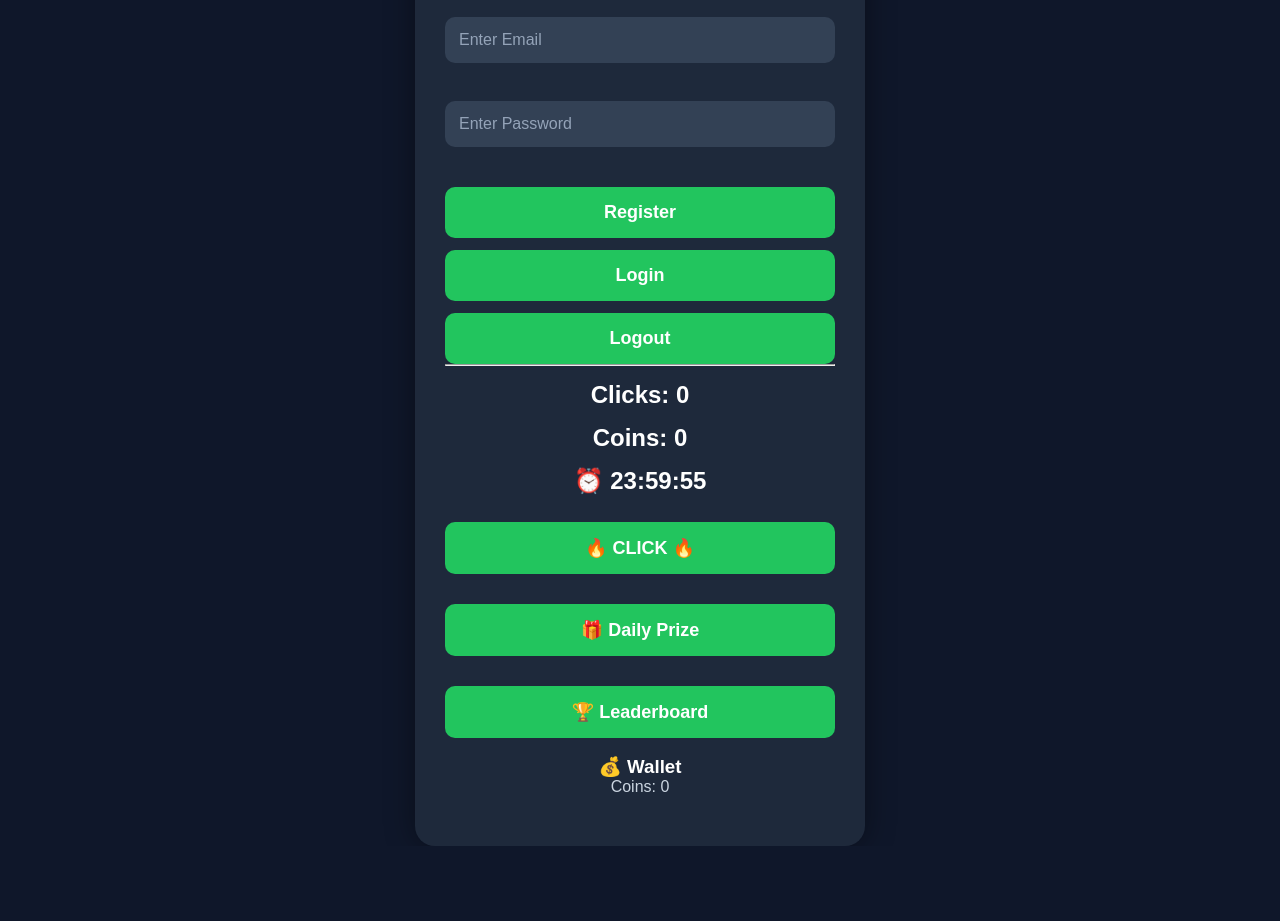
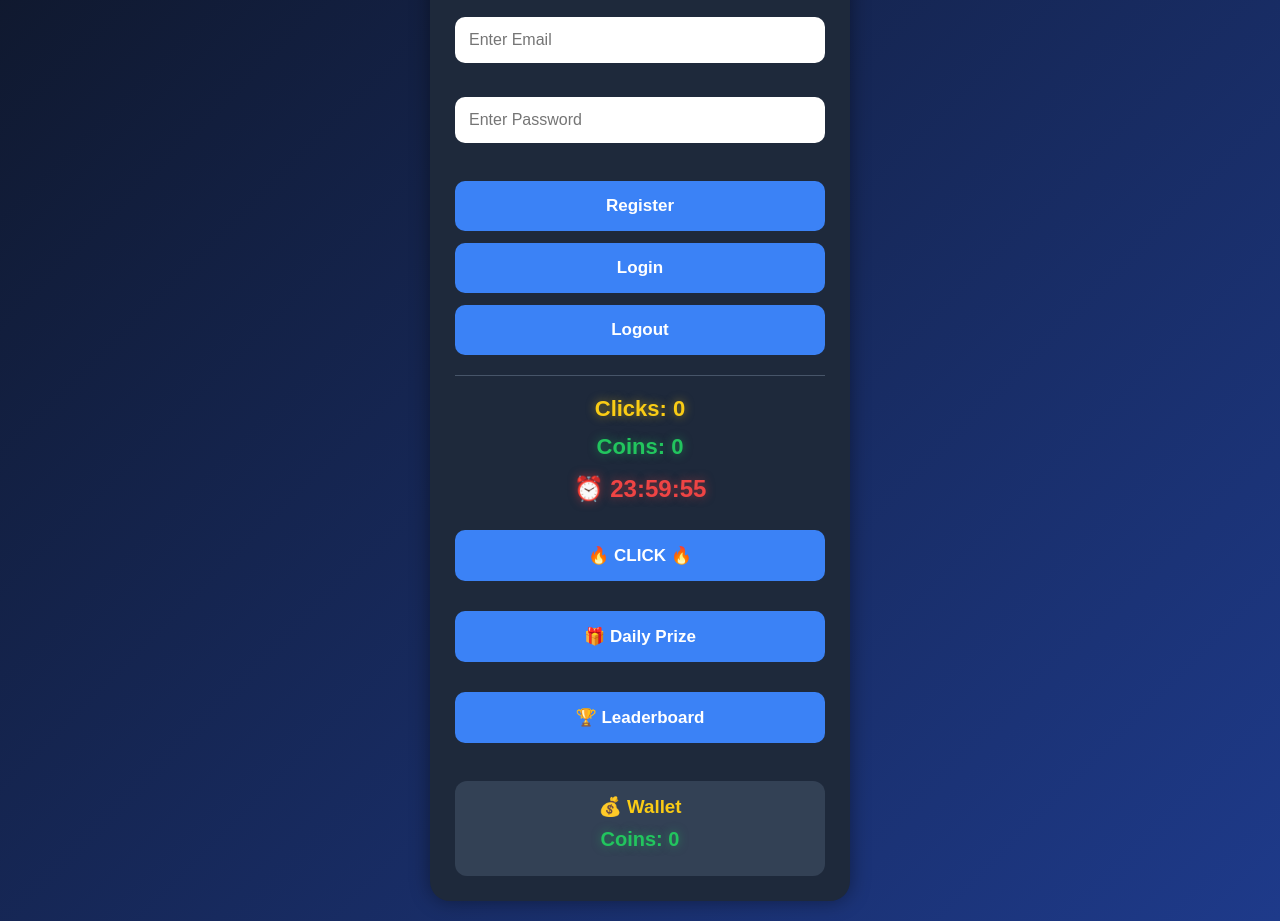
Before and after one commit to Yarkanofficial/clicker-ern-M, a plain HTML site: page index.html in a window 1280 px wide. Shown: the part 124-1045 px from the top of the page. Before the commit the page ends 970 px from the top, so only its background shows below. Drawn offline with Linux system fonts and the light colour scheme; no server answers.

Commit message:
Update style.css

```diff
--- a/style.css
+++ b/style.css
@@ -1,104 +1,139 @@
+/* ==========================
+   ClickArena M
+   Style Part 1
+========================== */
+
 *{
 margin:0;
 padding:0;
 box-sizing:border-box;
+font-family:Arial,sans-serif;
 }
 
 body{
 background:#0f172a;
-    color:#fff;
-    font-family:Arial,sans-serif;
+color:white;
 display:flex;
 justify-content:center;
 align-items:center;
 min-height:100vh;
+padding:20px;
 }
 
 .container{
-    width:90%;
-    max-width:450px;
+width:100%;
+max-width:420px;
 background:#1e293b;
-    padding:30px;
+padding:25px;
 border-radius:20px;
 text-align:center;
-    box-shadow:0 0 30px rgba(0,0,0,.4);
+box-shadow:0 0 20px rgba(0,0,0,.4);
 }
 
 h1{
-    font-size:32px;
-    margin-bottom:20px;
+font-size:30px;
+margin-bottom:15px;
+color:#38bdf8;
 }
 
 h2{
-    margin:15px 0;
+margin:12px 0;
+font-size:22px;
 }
 
 p{
-    color:#cbd5e1;
-    margin-bottom:20px;
+margin:10px 0;
 }
 
 input{
 width:100%;
 padding:14px;
-    margin:10px 0;
+margin:8px 0;
 border:none;
 border-radius:10px;
-    background:#334155;
-    color:#fff;
 font-size:16px;
+outline:none;
 }
-
-input::placeholder{
-    color:#94a3b8;
-}
-
 button{
 width:100%;
 padding:15px;
 margin-top:12px;
 border:none;
 border-radius:10px;
-    background:#22c55e;
-    color:#fff;
-    font-size:18px;
+background:#3b82f6;
+color:white;
+font-size:17px;
 font-weight:bold;
 cursor:pointer;
 transition:.3s;
 }
 
 button:hover{
-    background:#16a34a;
+background:#2563eb;
 transform:scale(1.03);
 }
 
-a{
-    color:#38bdf8;
-    text-decoration:none;
+.wallet{
+margin-top:20px;
+padding:15px;
+background:#334155;
+border-radius:12px;
 }
 
-a:hover{
-    text-decoration:underline;
+#wallet{
+font-size:20px;
+font-weight:bold;
+color:#22c55e;
 }
 
-table{
-    width:100%;
-    border-collapse:collapse;
-    margin-top:20px;
+#clicks{
+color:#facc15;
 }
 
-th{
-    background:#22c55e;
-    padding:12px;
+#coins{
+color:#22c55e;
 }
 
-td{
-    background:#334155;
-    padding:12px;
-    text-align:center;
+#timer{
+color:#ef4444;
+font-size:24px;
+font-weight:bold;
+margin:15px 0;
+}
+
+#message{
+margin:15px 0;
+font-size:16px;
+font-weight:bold;
+color:#38bdf8;
+}
+/* ==========================
+   Style Part 3
+========================== */
+
+input:focus{
+border:2px solid #38bdf8;
+box-shadow:0 0 12px #38bdf8;
+}
+
+button:active{
+transform:scale(.96);
+}
+
+.container:hover{
+box-shadow:0 0 35px rgba(56,189,248,.35);
+transition:.3s;
+}
+
+hr{
+border:none;
+height:1px;
+background:#475569;
+margin:20px 0;
 }
 
 @media(max-width:600px){
+
 .container{
 width:95%;
 padding:20px;
@@ -108,7 +143,39 @@ td{
 font-size:26px;
 }
 
+h2{
+font-size:20px;
+}
+
 button{
 font-size:16px;
+padding:14px;
 }
+
+input{
+font-size:16px;
 }
+
+}
+
+body{
+background:linear-gradient(135deg,#0f172a,#1e3a8a);
+}
+
+.wallet h3{
+margin-bottom:10px;
+color:#facc15;
+}
+
+#coins,
+#wallet{
+text-shadow:0 0 10px rgba(34,197,94,.5);
+}
+
+#clicks{
+text-shadow:0 0 10px rgba(250,204,21,.5);
+}
+
+#timer{
+text-shadow:0 0 10px rgba(239,68,68,.5);
+}
```
Lines whose indentation alone changed are shown as unchanged.
